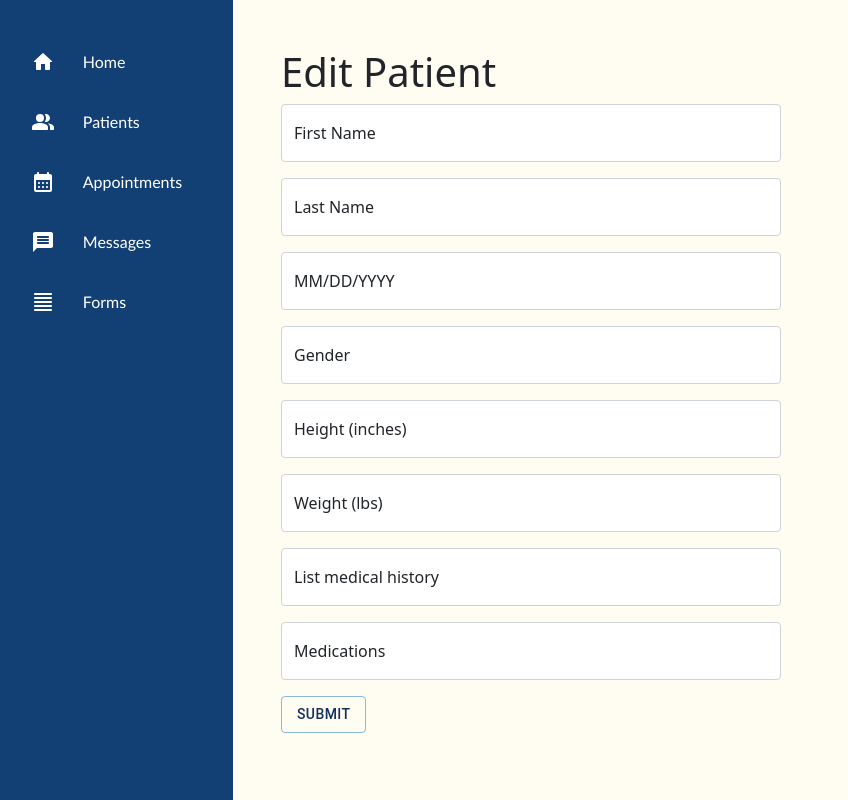
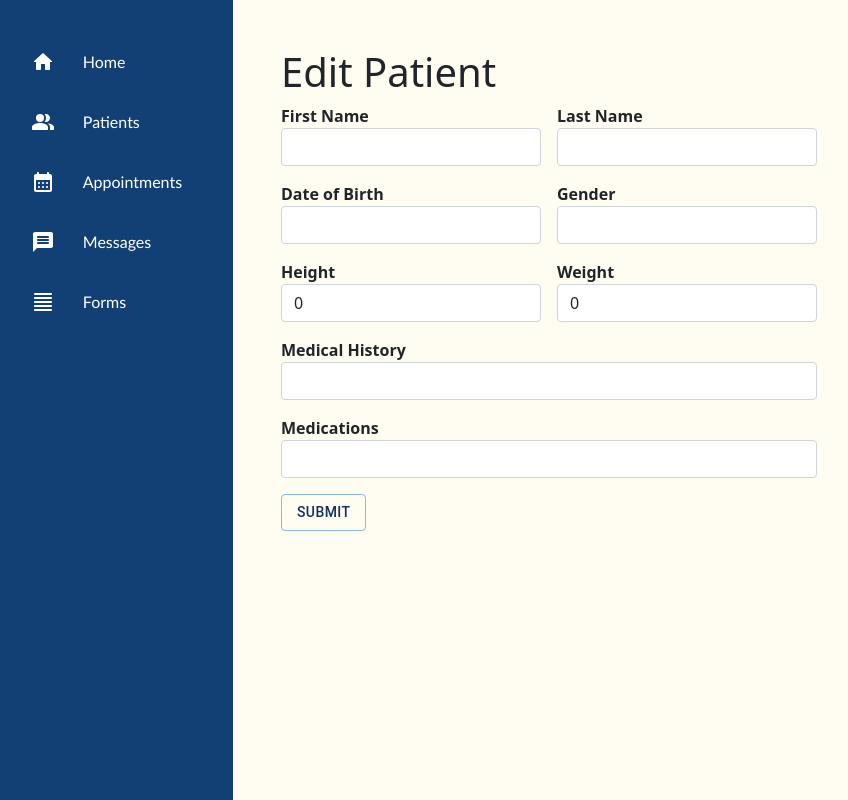
Before and after one commit to JoanneTang29/PatientPortal, a React (Create React App) app in the folder client/: page /editpatient/1 in a window 1280 px wide. Shown: the whole page, without its empty margins (17-865 px from the left). Built offline with nearby package versions, Linux system fonts and the light colour scheme; no server answers.

Commit message:
edit page working

```diff
--- a/client/src/components/App.css
+++ b/client/src/components/App.css
@@ -72,6 +72,30 @@ body {
     color: #13315c;
 }
 
+.EditPatientForm {
+    padding: 3rem 0 0 3rem;
+    width: 600px;
+}
+
+.form-field {
+    display: flex;
+}
+
+.form-group {
+    width: 100%;
+    padding-right: 1rem;
+}
+
+.form-group label {
+    width: 200px;
+    display: inline-block;
+    font-weight: bold;
+}
+
+.EditPatientForm button {
+    color: #13315c;
+}
+
 .Profile {
     padding: 1rem 0 0 1rem;
 }
--- a/client/src/components/EditPatient.jsx
+++ b/client/src/components/EditPatient.jsx
@@ -1,10 +1,12 @@
-import React, { useState } from 'react';
+import React, { useState, useEffect } from 'react';
+import { useParams } from 'react-router-dom';
 import './App.css';
 import axios from 'axios';
 import { Button } from '@mui/material';
 import { Form, FloatingLabel } from 'react-bootstrap';
 
-const EditPatient = ({ element }) => {
+const EditPatient = ({ props }) => {
+  let { id } = useParams();
   const [message, setMessage] = useState('');
   const [values, setValues] = useState({
     firstName: '',
@@ -17,9 +19,17 @@ const EditPatient = ({ element }) => {
     medications: '',
   });
 
+  useEffect(() => {
+    const getPatientInfo = async (id) => {
+      const res = await axios.get(`/api/patients/${id}`);
+      console.log(res.data.data.patient);
+      setValues(res.data.data.patient);
+    };
+    getPatientInfo(id);
+  }, []);
+
   const handleUpdate = async (e) => {
     e.preventDefault();
-    console.log('edit page submitted');
     const {
       firstName,
       lastName,
@@ -31,6 +41,7 @@ const EditPatient = ({ element }) => {
       medications,
     } = values;
     let patient = {
+      id,
       firstName,
       lastName,
       dateOfBirth,
@@ -40,109 +51,104 @@ const EditPatient = ({ element }) => {
       medicalHx,
       medications,
     };
-
-    await axios.patch('/api/patient/_id', patient);
+    await axios.patch(`/api/patients/${id}`, patient);
     setMessage('Patient information updated');
     setTimeout(() => setMessage(''), 3000);
   };
 
   const handleChange = (name) => (e) => {
+    console.log('name', name, e.target.value);
     setValues({ ...values, [name]: e.target.value });
   };
 
   return (
-    <div className="PatientForm">
+    <div className="EditPatientForm">
       <h1>Edit Patient</h1>
       <div>
         <form onSubmit={handleUpdate}>
-          <FloatingLabel
-            controlId="floatingInput"
-            label="First Name"
-            className="mb-3"
-            value={values.firstName}
-            onChange={handleChange('firstName')}
-          >
+          <div className="form-field">
+            <div className="form-group">
+              <label>First Name</label>
               <Form.Control
                 type="text"
-              placeholder="First Name"
-              //   required="required"
+                className="mb-3"
+                defaultValue={values.firstName}
+                onChange={handleChange('firstName')}
+                required="required"
               />
-          </FloatingLabel>
-          <FloatingLabel
-            controlId="floatingInput"
-            label="Last Name"
-            className="mb-3"
-            value={values.lastName}
-            onChange={handleChange('lastName')}
-          >
+            </div>{' '}
+            <div className="form-group">
+              <label>Last Name</label>
               <Form.Control
                 type="text"
-              placeholder="Last Name"
-              //   required="required"
+                className="mb-3"
+                defaultValue={values.lastName}
+                onChange={handleChange('lastName')}
+                required="required"
               />
-          </FloatingLabel>
-          <FloatingLabel
-            controlId="floatingInput"
-            label="MM/DD/YYYY"
-            className="mb-3"
-            value={values.dateOfBirth}
-            onChange={handleChange('dateOfBirth')}
-          >
+            </div>{' '}
+          </div>
+          <div className="form-field">
+            {' '}
+            <div className="form-group">
+              <label>Date of Birth</label>
               <Form.Control
                 type="text"
-              placeholder="Date of Birth"
-              //   required="required"
+                className="mb-3"
+                defaultValue={values.dateOfBirth}
+                onChange={handleChange('dateOfBirth')}
+                required="required"
               />
-          </FloatingLabel>
-          <FloatingLabel
-            controlId="floatingInput"
-            label="Gender"
-            className="mb-3"
-            value={values.gender}
-            onChange={handleChange('gender')}
-          >
+            </div>{' '}
+            <div className="form-group">
+              <label>Gender</label>
               <Form.Control
                 type="text"
-              placeholder="Gender"
-              //   required="required"
+                className="mb-3"
+                defaultValue={values.gender}
+                onChange={handleChange('gender')}
               />
-          </FloatingLabel>
-          <FloatingLabel
-            controlId="floatingInput"
-            label="Height (inches)"
+            </div>{' '}
+          </div>
+          <div className="form-field">
+            {' '}
+            <div className="form-group">
+              <label>Height</label>
+              <Form.Control
+                type="number"
                 className="mb-3"
                 value={values.height}
                 onChange={handleChange('height')}
-          >
-            <Form.Control type="number" placeholder="height" />
-          </FloatingLabel>
-          <FloatingLabel
-            controlId="floatingInput"
-            label="Weight (lbs)"
+              />
+            </div>{' '}
+            <div className="form-group">
+              <label>Weight</label>
+              <Form.Control
+                type="number"
                 className="mb-3"
                 value={values.weight}
                 onChange={handleChange('weight')}
-          >
-            <Form.Control type="number" placeholder="Weight" />
-          </FloatingLabel>
-          <FloatingLabel
-            controlId="floatingInput"
-            label="List medical history"
+              />
+            </div>{' '}
+          </div>
+          <div className="form-group">
+            <label>Medical History</label>
+            <Form.Control
+              type="text"
               className="mb-3"
-            value={values.medicalHx}
+              defaultValue={values.medicalHx}
               onChange={handleChange('medicalHx')}
-          >
-            <Form.Control type="text" placeholder="medicalHx" />
-          </FloatingLabel>{' '}
-          <FloatingLabel
-            controlId="floatingInput"
-            label="Medications"
+            />
+          </div>
+          <div className="form-group">
+            <label>Medications</label>
+            <Form.Control
+              type="text"
               className="mb-3"
-            value={values.medications}
+              defaultValue={values.medications}
               onChange={handleChange('medications')}
-          >
-            <Form.Control type="text" placeholder="Medications" />
-          </FloatingLabel>
+            />
+          </div>
           <Button variant="outlined" disabled={!values} type="submit">
             Submit
           </Button>
--- a/client/src/components/PatientForm.jsx
+++ b/client/src/components/PatientForm.jsx
@@ -103,11 +103,7 @@ const PatientForm = (props) => {
             value={values.gender}
             onChange={handleChange('gender')}
           >
-            <Form.Control
-              type="text"
-              placeholder="Gender"
-              required="required"
-            />
+            <Form.Control type="text" placeholder="Gender" />
           </FloatingLabel>
           <FloatingLabel
             controlId="floatingInput"
--- a/client/src/components/Patients.jsx
+++ b/client/src/components/Patients.jsx
@@ -1,8 +1,9 @@
 import React, { useState, useEffect } from 'react';
 import './App.css';
-import { Link, useHistory } from 'react-router-dom';
+import { useHistory } from 'react-router-dom';
 import { Table } from 'react-bootstrap';
 import axios from 'axios';
+import { Button } from '@mui/material';
 import DeleteRoundedIcon from '@mui/icons-material/DeleteRounded';
 import EditRoundedIcon from '@mui/icons-material/EditRounded';
 import PageviewRoundedIcon from '@mui/icons-material/PageviewRounded';
@@ -25,6 +26,12 @@ const Patients = (props) => {
 
     // onePatient in the dependency array will refresh the page when this state changes
   }, [onePatient]);
+
+  // Routes to add patient
+  const routePatientForm = () => {
+    let path = 'patientform';
+    history.push(path);
+  };
 
   // Routes to edit page
   const routeEditPage = (id) => {
@@ -73,6 +80,15 @@ const Patients = (props) => {
   return (
     <div className="PatientList">
       <h1>Patient List</h1>
+      <Button
+        onClick={() => routePatientForm()}
+        style={{
+          padding: '1rem',
+          float: 'right',
+        }}
+      >
+        Add patient
+      </Button>
       <Table striped bordered hover>
         <thead>
           <tr>
@@ -88,7 +104,6 @@ const Patients = (props) => {
         </thead>
         <tbody>{patientList}</tbody>
       </Table>
-      <Link to="/patientform">Add new patient</Link>
     </div>
   );
 };
--- a/client/src/components/Profile.jsx
+++ b/client/src/components/Profile.jsx
@@ -24,7 +24,7 @@ const Profile = (props) => {
     history.push(path);
   };
 
-  const populateProfile = () => {
+  const patientProfile = () => {
     return (
       <div className="Profile">
         <Card style={{ width: '25rem' }}>
@@ -48,7 +48,7 @@ const Profile = (props) => {
           </ListGroup>
           <Card.Body>
             <Card.Link href="#">Card Link</Card.Link>
-            <Card.Link onClick={() => routeEditPage(profile._id)}>
+            <Card.Link href="" onClick={() => routeEditPage(profile._id)}>
               Edit {profile.firstName}
             </Card.Link>
           </Card.Body>
@@ -59,7 +59,7 @@ const Profile = (props) => {
 
   return (
     <div className="Profile">
-      <div>{populateProfile()}</div>
+      <div>{patientProfile()}</div>
     </div>
   );
 };
```
Also changed, not shown: 2 other files (tests, documents, lock files or other folders). Lines whose indentation alone changed are shown as unchanged.
